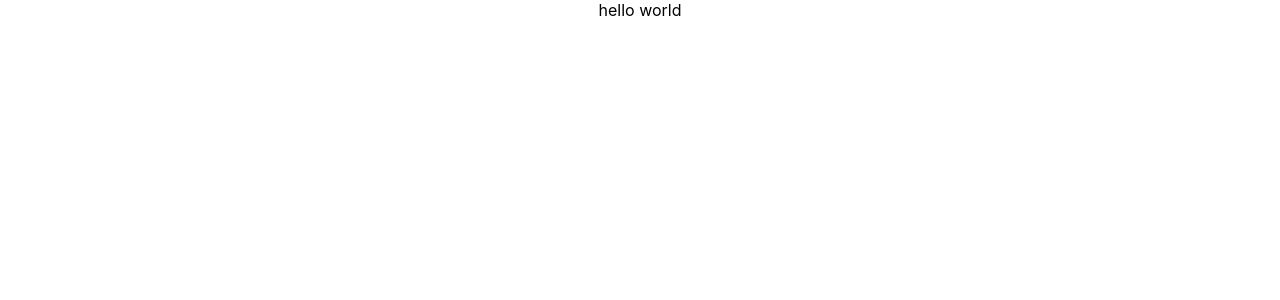
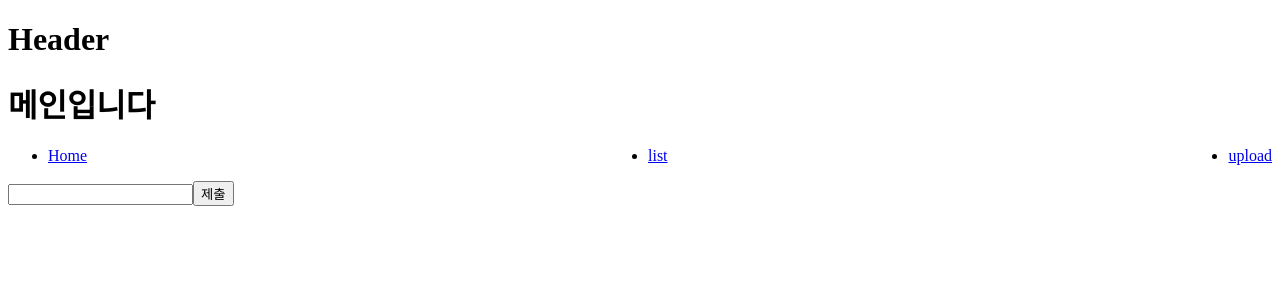
Before and after one commit to mindong2/CRUD-board, a React (Create React App) app: page /upload in a window 1280 px wide. Shown: the top 300 px of the page. Built offline with nearby package versions, Linux system fonts and the light colour scheme.

Commit message:
몇가지 테스트 외  사전작업, 서버연동 DB연동

```diff
--- a/package.json
+++ b/package.json
@@ -8,6 +8,7 @@
     "@testing-library/user-event": "^13.5.0",
     "react": "^18.2.0",
     "react-dom": "^18.2.0",
+    "react-router-dom": "^6.8.1",
     "react-scripts": "5.0.1",
     "web-vitals": "^2.1.4"
   },
--- a/src/App.css
+++ /dev/null
@@ -1,38 +0,0 @@
-.App {
-  text-align: center;
-}
-
-.App-logo {
-  height: 40vmin;
-  pointer-events: none;
-}
-
-@media (prefers-reduced-motion: no-preference) {
-  .App-logo {
-    animation: App-logo-spin infinite 20s linear;
-  }
-}
-
-.App-header {
-  background-color: #282c34;
-  min-height: 100vh;
-  display: flex;
-  flex-direction: column;
-  align-items: center;
-  justify-content: center;
-  font-size: calc(10px + 2vmin);
-  color: white;
-}
-
-.App-link {
-  color: #61dafb;
-}
-
-@keyframes App-logo-spin {
-  from {
-    transform: rotate(0deg);
-  }
-  to {
-    transform: rotate(360deg);
-  }
-}
--- a/src/App.js
+++ b/src/App.js
@@ -1,9 +1,42 @@
-import './App.css';
+import React, { useState } from "react";
+import { Routes, Route, Link } from "react-router-dom";
+import Heading from "./Component/Heading";
+import List from "./Component/List";
+import Upload from "./Component/Upload";
 
 function App() {
+  const [ContentList, setContentList] = useState([]);
+
   return (
     <div className="App">
-      hello world
+      <Heading />
+      <h1>메인입니다</h1>
+      <ul style={{ display: "flex", justifyContent: "space-between" }}>
+        <li>
+          <Link to="/">Home</Link>
+        </li>
+        <li>
+          <Link to="/list">list</Link>
+        </li>
+        <li>
+          <Link to="/upload">upload</Link>
+        </li>
+      </ul>
+      <Routes>
+        <Route
+          path="/list"
+          element={
+            <List ContentList={ContentList} setContentList={setContentList} />
+          }
+        ></Route>
+        <Route
+          path="/upload"
+          element={
+            <Upload ContentList={ContentList} setContentList={setContentList} />
+          }
+        ></Route>
+        {/* <Route path="*" element={<div>404 알수없는 페이지</div>}></Route> */}
+      </Routes>
     </div>
   );
 }
--- /dev/null
+++ b/src/Component/Heading.js
@@ -0,0 +1,11 @@
+import React from "react";
+
+function Heading() {
+  return (
+    <div className="header">
+      <h1>Header</h1>
+    </div>
+  );
+}
+
+export default Heading;
--- /dev/null
+++ b/src/Component/List.js
@@ -0,0 +1,13 @@
+import React from "react";
+
+function List({ ContentList }) {
+  return (
+    <>
+      {ContentList.map((v, i) => {
+        return <div key={i}>{v}</div>;
+      })}
+    </>
+  );
+}
+
+export default List;
--- /dev/null
+++ b/src/Component/Upload.js
@@ -0,0 +1,32 @@
+import React, { useState } from "react";
+
+function Upload({ ContentList, setContentList }) {
+  const [Content, setContent] = useState("");
+
+  const onSubmit = (item) => {
+    let copy = [...ContentList];
+    copy.push(item);
+    setContentList([...copy]);
+    setContent("");
+  };
+  return (
+    <>
+      <input
+        type="text"
+        value={Content}
+        onChange={(e) => {
+          setContent(e.currentTarget.value);
+        }}
+      />
+      <button
+        onClick={() => {
+          onSubmit(Content);
+        }}
+      >
+        제출
+      </button>
+    </>
+  );
+}
+
+export default Upload;
--- a/src/index.css
+++ /dev/null
@@ -1,13 +0,0 @@
-body {
-  margin: 0;
-  font-family: -apple-system, BlinkMacSystemFont, 'Segoe UI', 'Roboto', 'Oxygen',
-    'Ubuntu', 'Cantarell', 'Fira Sans', 'Droid Sans', 'Helvetica Neue',
-    sans-serif;
-  -webkit-font-smoothing: antialiased;
-  -moz-osx-font-smoothing: grayscale;
-}
-
-code {
-  font-family: source-code-pro, Menlo, Monaco, Consolas, 'Courier New',
-    monospace;
-}
--- a/src/index.js
+++ b/src/index.js
@@ -1,13 +1,16 @@
-import React from 'react';
-import ReactDOM from 'react-dom/client';
-import './index.css';
-import App from './App';
-import reportWebVitals from './reportWebVitals';
+import React from "react";
+import ReactDOM from "react-dom/client";
+import { BrowserRouter } from "react-router-dom";
+import reportWebVitals from "./reportWebVitals";
+import App from "./App";
 
-const root = ReactDOM.createRoot(document.getElementById('root'));
+const root = ReactDOM.createRoot(document.getElementById("root"));
+
 root.render(
   <React.StrictMode>
-    <App />
+    <BrowserRouter>
+      <App></App>
+    </BrowserRouter>
   </React.StrictMode>
 );
 
```
Also changed, not shown: src/Test.js (added, +38 -0 lines), src/component.js (added), 1 other file (tests, documents, lock files or other folders).
